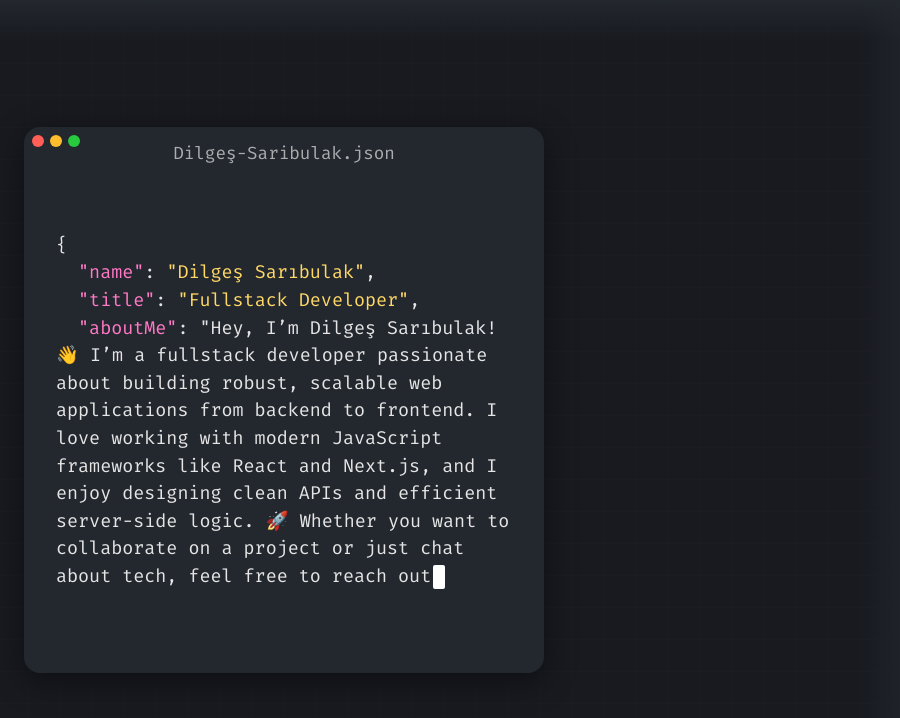
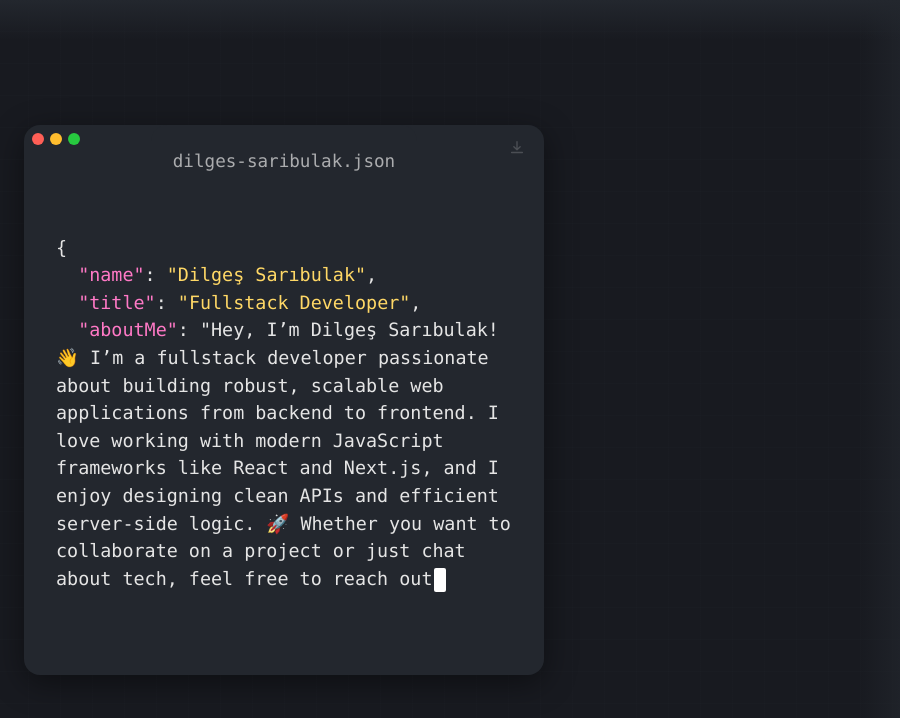
Before and after one commit to Dilgeshx/dilgeshx, a React (Vite) app: page / in a window 1280 px wide. Shown: the top 718 px of the page, without its empty margins (356-1256 px from the left). Built offline with nearby package versions, Linux system fonts and the light colour scheme.

Commit message:
few changes

```diff
--- a/src/App.css
+++ b/src/App.css
@@ -1,3 +1,34 @@
+.json-title-divider {
+  margin: 10px 2px 0 2px;
+  border: none;
+  border-top: 1px solid rgba(255,255,255,0.18);
+  height: 0;
+  width: calc(100% - 4px);
+  background: none;
+}
+.json-download-btn {
+  position: absolute;
+  top: 14px;
+  right: 18px;
+  opacity: 0.18;
+  transition: opacity 0.2s;
+  z-index: 2;
+  text-decoration: none;
+  cursor: pointer;
+  display: flex;
+  align-items: center;
+}
+
+.json-download-btn:focus,
+.json-download-btn:hover {
+  opacity: 0.38;
+}
+
+.download-icon {
+  display: block;
+  color: #fff;
+  pointer-events: none;
+}
 @import url('https://fonts.googleapis.com/css2?family=Fira+Mono:wght@400;700&display=swap');
 
 .json-links-row {
@@ -113,9 +144,10 @@
 }
 .json-header {
   display: flex;
+  flex-direction: column;
   align-items: center;
   justify-content: center;
-  padding: 14px 22px;
+  padding: 14px 22px 0 22px;
   background: #23272e;
   border-top-left-radius: 16px;
   border-top-right-radius: 16px;
@@ -123,6 +155,7 @@
   font-size: 1.1rem;
   color: #e5e5e5;
   position: relative;
+  min-height: 44px;
 }
 .json-header-left {
   display: flex;
@@ -150,6 +183,12 @@
   height: 12px;
   border-radius: 50%;
   display: inline-block;
+  transition: box-shadow 0.2s, filter 0.2s;
+}
+.dot:hover {
+  box-shadow: 0 0 8px 2px rgba(255,255,255,0.25);
+  filter: brightness(1.3) saturate(1.2);
+  cursor: pointer;
 }
 .red {
   background: #ff5f56;
--- a/src/App.jsx
+++ b/src/App.jsx
@@ -49,13 +49,18 @@
   return (
     <div className="json-bg">
       <div className="json-window">
+        <a href="#" className="json-download-btn" title="Download" tabIndex="0">
+          <svg width="18" height="18" viewBox="0 0 20 20" fill="none" aria-hidden="true" focusable="false" className="download-icon">
+            <path d="M10 3v9m0 0l-3.5-3.5M10 12l3.5-3.5M4 15h12" stroke="currentColor" strokeWidth="1.5" strokeLinecap="round" strokeLinejoin="round"/>
+          </svg>
+        </a>
         <div className="json-header-left">
           <span className="dot red"></span>
           <span className="dot yellow"></span>
           <span className="dot green"></span>
         </div>
         <div className="json-header">
-          <span className="json-title">Dilgeş-Saribulak.json</span>
+  <span className="json-title">dilges-saribulak.json</span>
         </div>
         <pre className="json-content" dangerouslySetInnerHTML={{ __html: colorizeJson(typed) + '<span class="blinking-cursor"></span>' }} />
   {/* links removed: URLs are inline in the JSON output and now clickable */}
```
